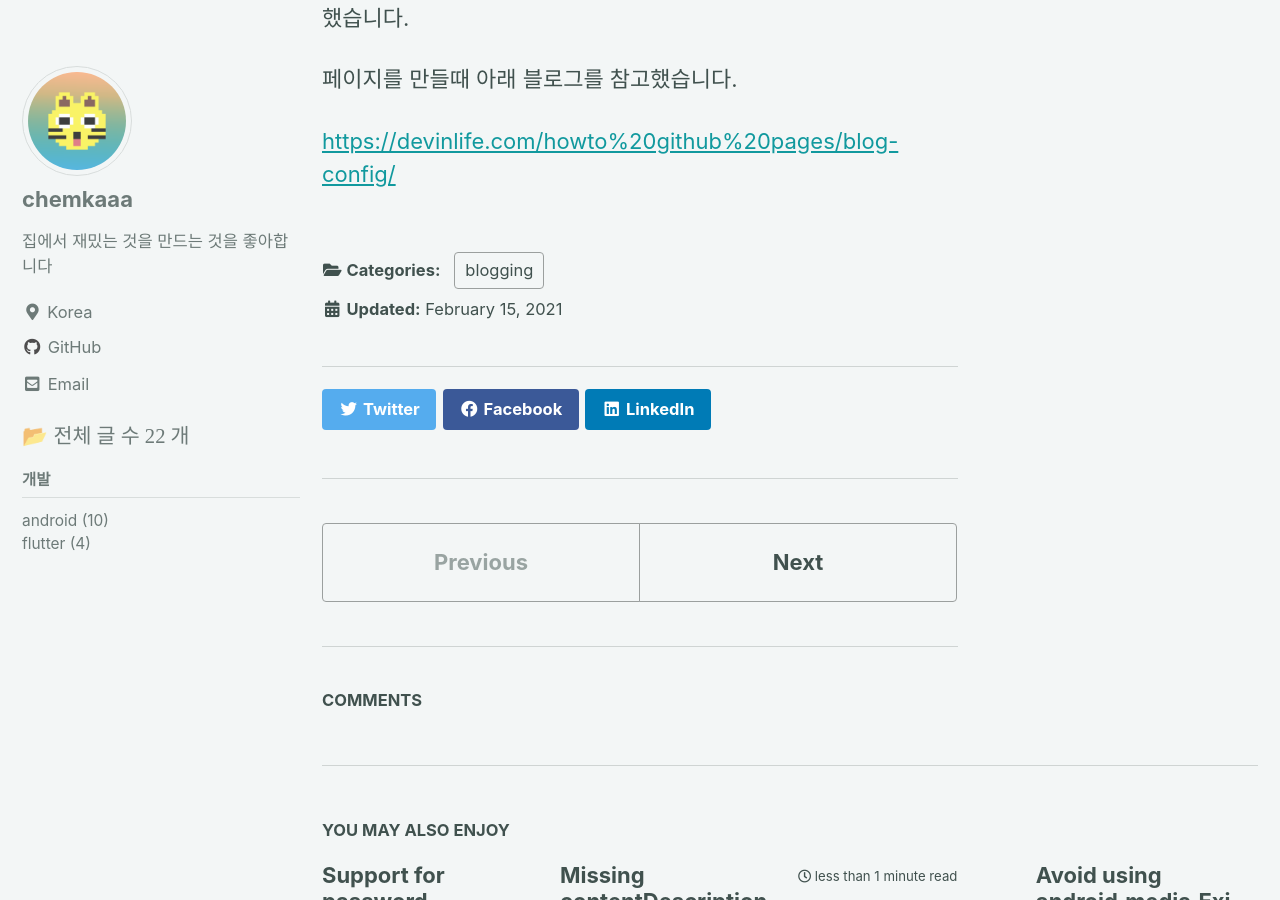
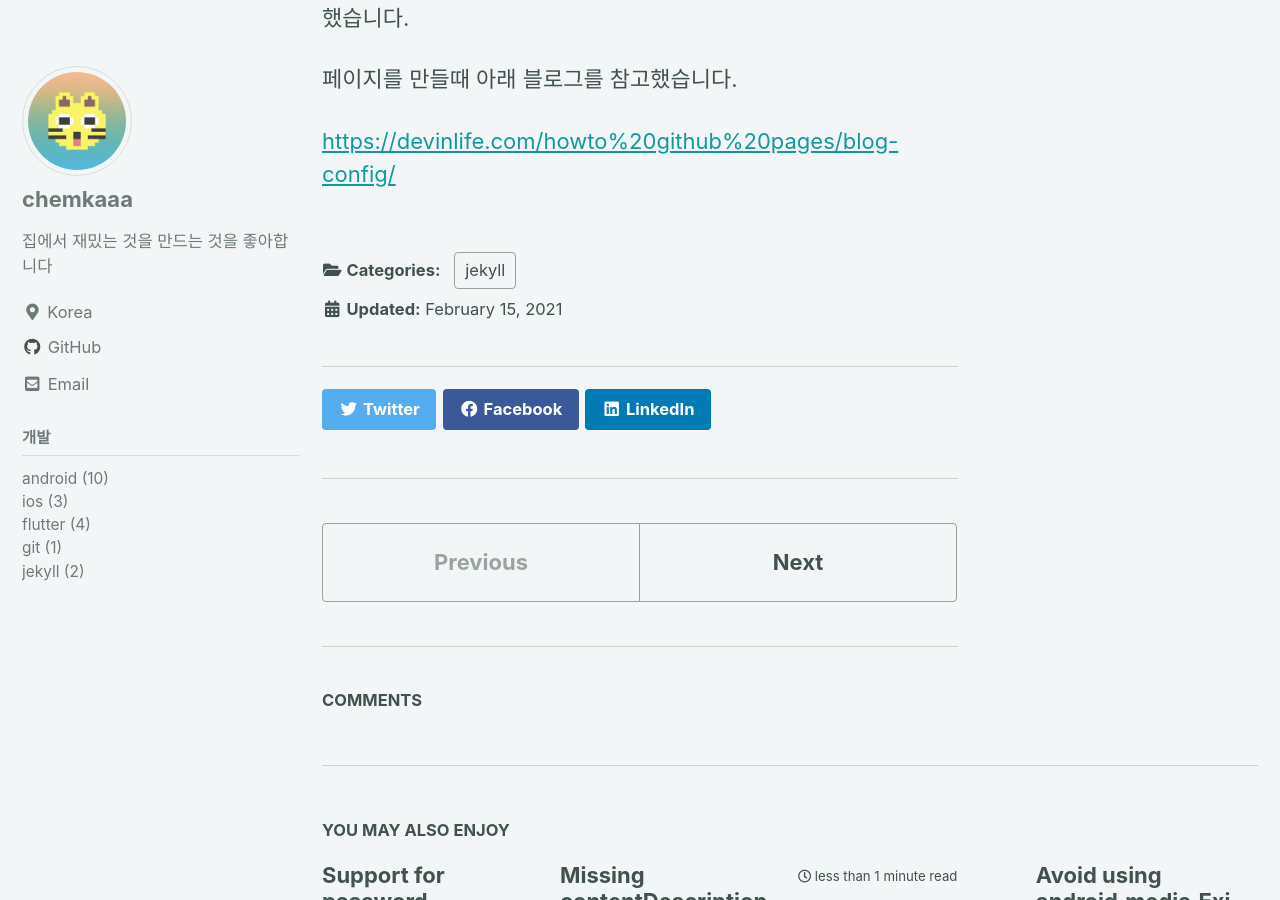
Before and after one commit to kangtaejin/kangtaejin.github.io, a Jekyll site: the page built from _posts/2021-02-15-hello-world.md, in a window 1280 px wide and 900 px high, scrolled down 410 px. Built offline with Jekyll 4.4.1, drawn with Linux system fonts in a browser that asks for light colours; cached includes are drawn as plain includes; comment, search, counter and statistics services are not loaded.

Commit message:
fix: 카테고리 추가

```diff
--- a/_includes/nav_list_main
+++ b/_includes/nav_list_main
@@ -6,10 +6,6 @@
   <input id="ac-toc" name="accordion-toc" type="checkbox" />
   <label for="ac-toc">{{ site.data.ui-text[site.locale].menu_label }}</label>
   <ul class="nav__items" id="category_tag_menu">
-      <!--전체 글 수-->
-      <li>
-            📂 <span style="font-family:'Cafe24Oneprettynight';">전체 글 수</style> <span style="font-family:'Coming Soon';">{{sum}}</style> <span style="font-family:'Cafe24Oneprettynight';">개</style>
-      </li>
       <li>
         <!--span 태그로 카테고리들을 크게 분류 ex) 개발-->
         <span class="nav__sub-title">개발</span>
@@ -25,8 +21,29 @@
             </ul>
             <ul>
                 {% for category in site.categories %}
+                    {% if category[0] == "ios" %}
+                        <li><a href="/categories/ios" class="">ios ({{category[1].size}})</a></li>
+                    {% endif %}
+                {% endfor %}
+            </ul>
+            <ul>
+                {% for category in site.categories %}
                     {% if category[0] == "flutter" %}
                         <li><a href="/categories/flutter" class="">flutter ({{category[1].size}})</a></li>
+                    {% endif %}
+                {% endfor %}
+            </ul>
+            <ul>
+                {% for category in site.categories %}
+                    {% if category[0] == "git" %}
+                        <li><a href="/categories/git" class="">git ({{category[1].size}})</a></li>
+                    {% endif %}
+                {% endfor %}
+            </ul>
+            <ul>
+                {% for category in site.categories %}
+                    {% if category[0] == "jekyll" %}
+                        <li><a href="/categories/jekyll" class="">jekyll ({{category[1].size}})</a></li>
                     {% endif %}
                 {% endfor %}
             </ul>
--- a/_posts/2021-02-15-hello-world.md
+++ b/_posts/2021-02-15-hello-world.md
@@ -1,7 +1,7 @@
 ---
 title: "블로그 시작"
 categories:
-  - blogging
+  - jekyll
 toc: true
 ---
 
```
Also changed, not shown: _pages/categories/categories-git.md (added, +11 -0 lines), _pages/categories/categories-ios.md (added, +11 -0 lines), _pages/categories/categories-jekyll.md (added, +11 -0 lines), _posts/2021-06-10-admob-ios-link.md (+1 -1 lines).
